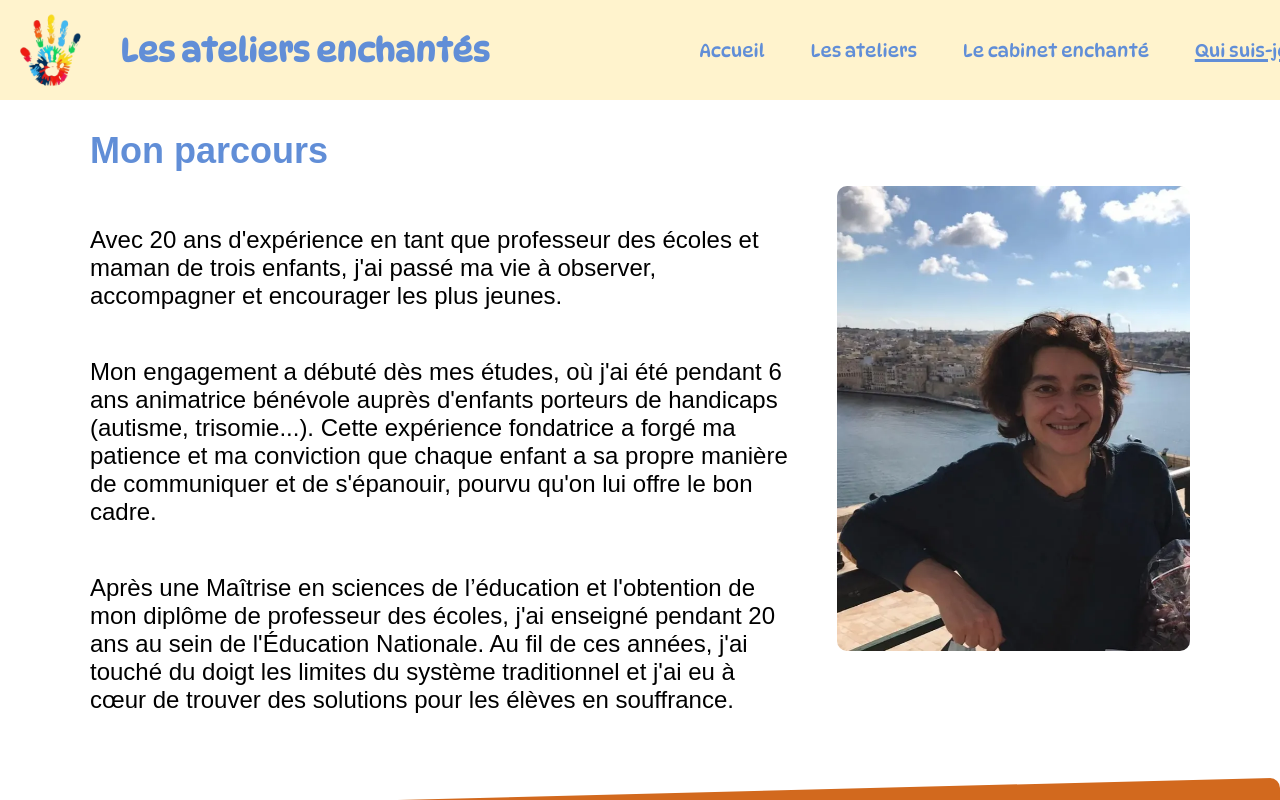
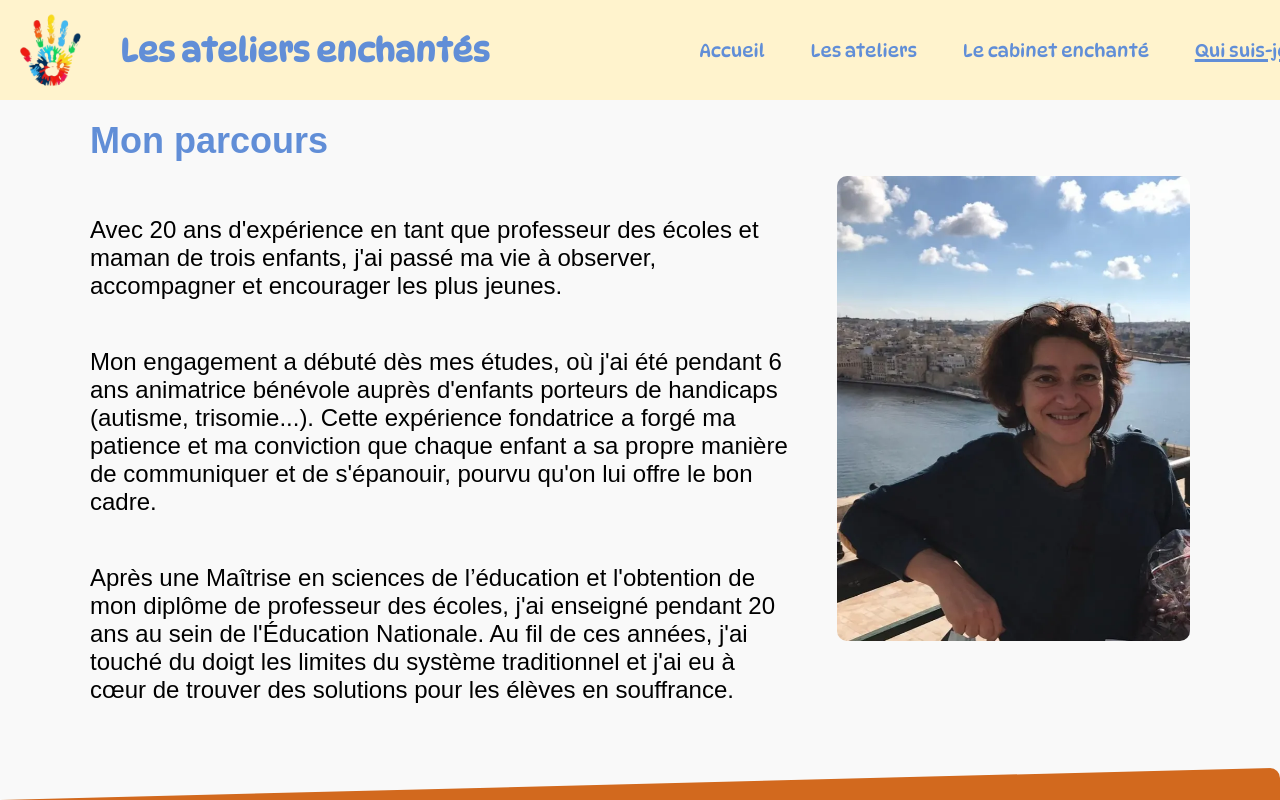
Before and after one commit to Novatka/ateliersenchant-swebsite, a Vue app: page /qui-suis-je in a window 1280 px wide. Shown: the top 800 px of the page. Built offline with nearby package versions, Linux system fonts and the light colour scheme.

Commit message:
feat/uisuisje

```diff
--- a/src/css/quisuisje.css
+++ b/src/css/quisuisje.css
@@ -1,8 +1,6 @@
 .quisuisje-container1 {
-    height: 100vh;
-    top: 0;
-    left: 0;
-    margin-top: 100px;
+    padding-top: 90px;
+    background-color: #f9f9f9;
 }
 
 .title {
@@ -33,7 +31,7 @@
 .image-section img {
     max-width: 100%;
     height: 100%;
-    size:cover;
+    object-fit:cover;
     border-radius: 10px;
     flex-shrink: 0;
 }
```
